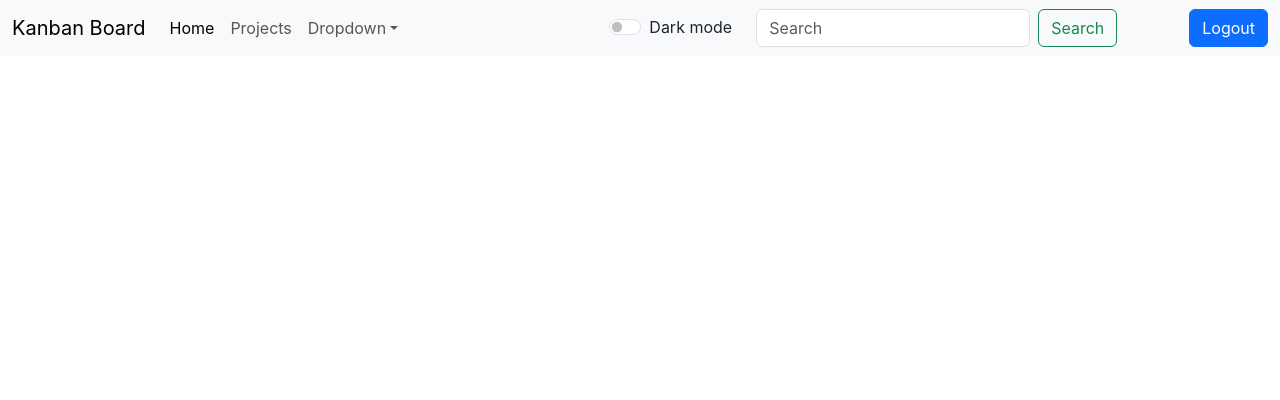
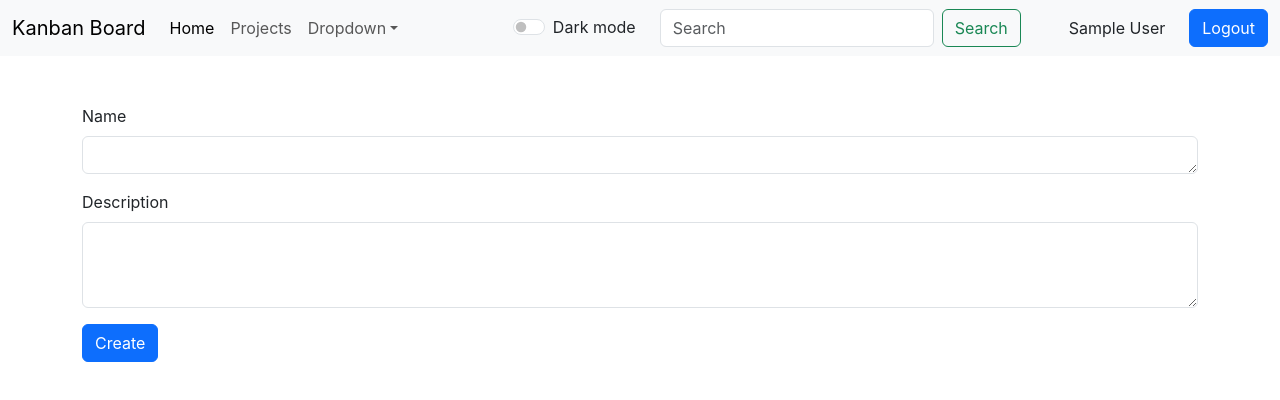
Before and after one commit to namandua7/restful-api, a React (Create React App) app in the folder frontend/: page /projects/new in a window 1280 px wide. Shown: the top 400 px of the page. Built offline with nearby package versions, Linux system fonts and the light colour scheme; sample sign-in values are in the browser's storage.

Commit message:
Added new project form and fixed display name on navbar

```diff
--- a/frontend/src/App.js
+++ b/frontend/src/App.js
@@ -5,6 +5,7 @@ import LoginForm from './components/LoginForm';
 import { BrowserRouter as Router, Route, Link, Routes } from "react-router-dom";
 import KanbanBoard from './components/KanbanBoard';
 import Projects from './components/Projects';
+import NewProject from './components/NewProject';
 
 function App() {
   const [mode, setMode] = useState(() => {
@@ -14,7 +15,7 @@ function App() {
 
   const [isLoggedIn, setIsLoggedIn] = useState(false);
   const [token, setToken] = useState(localStorage.getItem('token') || '');
-  const [user, setUser] = useState('');
+  const [user, setUser] = useState(localStorage.getItem('user') || '');
 
   useEffect(() => {
     if (token) {
@@ -36,6 +37,7 @@ function App() {
       <Router>
         <Navbar title="Kanban Board" mode={mode} toggleMode={toggleMode} isLoggedIn={isLoggedIn} setIsLoggedIn={setIsLoggedIn} token={token} setToken={setToken} user={user} setUser={setUser} />
         <Routes>
+          <Route path='projects/new' element={<NewProject mode={mode}/>} />
           <Route path='/projects' element={<Projects user={user} token={token} mode={mode}/>}/>
           <Route path='/' element={<KanbanBoard mode={mode} backgroundImage={backgroundImageUrl}/>}/>
           <Route path='/login' element={<LoginForm mode={mode} setIsLoggedIn={setIsLoggedIn} token={token} setToken={setToken} setUser={setUser} />} />
--- a/frontend/src/components/LoginForm.js
+++ b/frontend/src/components/LoginForm.js
@@ -22,7 +22,7 @@ export default function LoginForm(props) {
         { email, password }
       );
       console.log(response.data);
-      props.setUser(response.data.user);
+      localStorage.setItem('user', JSON.stringify(response.data.user));
       localStorage.setItem('token', response.data.token);
       props.setToken(response.data.token);
       props.setIsLoggedIn(true);
--- a/frontend/src/components/Navbar.js
+++ b/frontend/src/components/Navbar.js
@@ -47,7 +47,7 @@ export default function Navbar(props) {
             <button className="btn btn-outline-success" type="submit">Search</button>
           </form>
           {props.isLoggedIn ? (
-              <p className={`mx-4 my-2 text-${props.mode === 'dark' ? 'light' : 'dark'}`}>{props.user.name}</p>
+              <p className={`mx-4 my-2 text-${props.mode === 'dark' ? 'light' : 'dark'}`}>{JSON.parse(localStorage.getItem('user')).name}</p>
             ) : (
             <></>
           )}
--- /dev/null
+++ b/frontend/src/components/NewProject.js
@@ -0,0 +1,43 @@
+import React, { useState } from 'react'
+import axios from 'axios';
+import { useNavigate } from 'react-router-dom';
+
+export default function NewProject(props) {
+
+  const [name, setname] = useState('');
+  const [description, setDescription] = useState('');
+  const user_id = localStorage.getItem('user') ? JSON.parse(localStorage.getItem('user')).id : null;
+  const navigate = useNavigate();
+
+  const handleSubmit = async (e) => {
+    e.preventDefault();
+    try {
+      const response = await axios.post(
+        `http://localhost:3000/api/v1/users/${user_id}/projects`,
+        { name, description }
+      );
+      console.log(response.data);
+      navigate('/projects');
+    } catch (error) {
+      console.error('Error submitting form:', error);
+    }
+  };
+
+  return (
+    <>
+    <div className="container my-5">
+      <form className={`text-${props.mode === 'light' ? 'dark' : 'light'}`} onSubmit={handleSubmit}>
+        <div className="mb-3">
+          <label for="exampleFormControlInput1" className="form-label">Name</label>
+          <textarea  style={{height:"20px"}} className="form-control" id="exampleFormControlTextarea1" rows="3" value={name}onChange={(e) => setname(e.target.value)}></textarea>
+        </div>
+        <div className="mb-3">
+          <label for="exampleFormControlTextarea1" className="form-label">Description</label>
+          <textarea className="form-control" id="exampleFormControlTextarea1" rows="3" value={description}onChange={(e) => setDescription(e.target.value)}></textarea>
+        </div>
+        <button type="submit" className="btn btn-primary">Create</button>
+      </form>
+    </div>
+    </>
+  )
+}
--- a/frontend/src/components/Projects.js
+++ b/frontend/src/components/Projects.js
@@ -1,13 +1,17 @@
 import React, { useState, useEffect } from 'react'
 import axios from 'axios'
-import { Link } from 'react-router-dom'
+import { Link, useNavigate } from 'react-router-dom'
 
 export default function Projects(props) {
   const [projects, setProjects] = useState([]);
+  const navigate = useNavigate();
 
   useEffect(() => {
-    if (props.token) {
+    if (localStorage.getItem('token')) {
       fetchProjects();
+    }
+    else {
+      navigate('/login');
     }
   }, []);
 
@@ -22,14 +26,20 @@ export default function Projects(props) {
 
   return (
     <>
+    <Link to={"/projects/new"}><button type="button" style={{position:"absolute"}} className="my-4 mx-5 btn btn-primary">+ New</button></Link>
      {projects.length === 0 ? (
         <h1 className={`my-5 text-${props.mode === 'light' ? 'dark' : 'light'} text-center`}>No projects found</h1>
       ) : (
         <ul>
           {projects.map((project) => (
-            <li key={project.id}>
-              <Link to={`/projects/${project.id}`}>{project.name}</Link>
-            </li>
+            <div className="card" style="width: 18rem;">
+            <img src="..." className="card-img-top" alt="..."/>
+            <div className="card-body">
+              <h5 className="card-title">Card title</h5>
+              <p className="card-text">Some quick example text to build on the card title and make up the bulk of the card's content.</p>
+              <a href="#" className="btn btn-primary">Go somewhere</a>
+            </div>
+          </div>
           ))}
         </ul>
       )}
```
